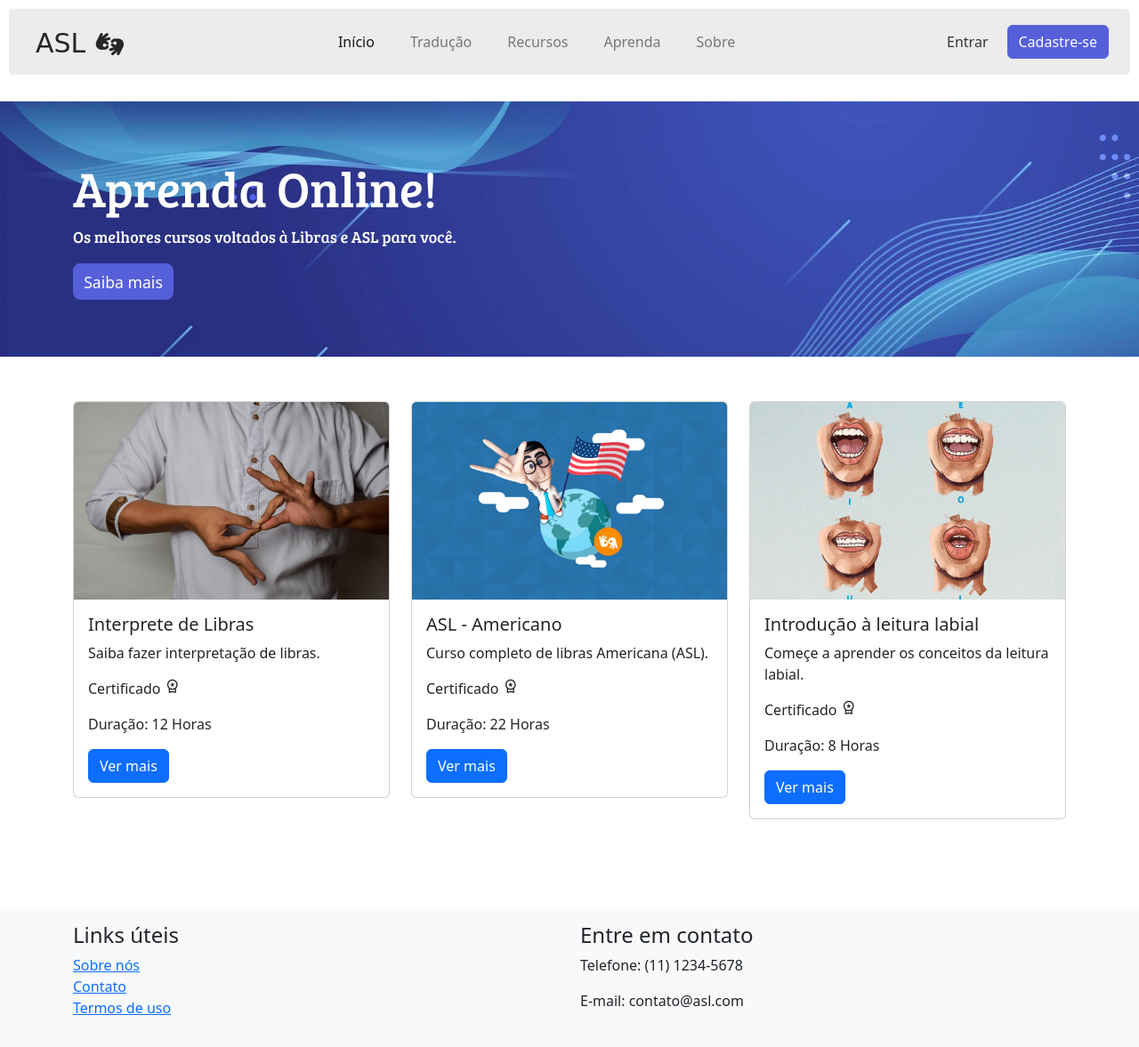
After one commit to SilasPDJ/LibrasASL, a PHP site: page /html/aprenda.html in a window 1280 px wide. The commit adds this page. Shown: the whole page at 89% size. Run offline with PHP 8.4, Linux system fonts and the light colour scheme; some libraries are stand-ins or nearby versions; some web fonts are replaced.

Commit message:
3 - Página de cursos

```diff
--- /dev/null
+++ b/css/aprenda.css
@@ -0,0 +1,47 @@
+@import url('https://fonts.googleapis.com/css2?family=Bree+Serif&display=swap');
+
+html, body {
+    overflow-x: hidden;
+  }
+
+.jumbotron {
+    margin-top: 30px;
+}
+
+.container.cursos{
+    margin-top: 50px;
+}
+
+a.btn.btn-primary.btn-lg{
+    background-color: #565fda; /* cor de fundo */
+    border-color: #565fda; /* cor da borda */
+    color: #ffffff; /* cor do texto */
+    font-size: 1.1rem;
+    padding: 0.4rem 0.7rem;
+  }
+
+ a.btn.btn-primary.btn-lg:hover {
+    background-color: #3d48db; /* cor de fundo quando o cursor está sobre o botão */
+    color: #ffffff; /* cor do texto quando o cursor está sobre o botão */
+  }
+
+  h1.title {
+    color: #ffffff;
+    font-family: 'Bree Serif', serif;
+  }
+
+  p.subTitle {
+    color: #ffffff;
+    font-family: 'Bree Serif', serif;
+    font-size: 18px;
+  }
+
+  span.material-symbols-outlined {
+    font-size: 18px;
+  }
+
+  @media only screen and (max-width: 680px) {
+    .cursos .card {
+    margin-bottom: 30px;
+    }
+    }
--- a/css/cadastro.css
+++ b/css/cadastro.css
@@ -1,3 +1,7 @@
+html, body {
+    overflow-x: hidden;
+  }
+
 .pagina{
     display: flex;
     flex-direction: row;
--- a/css/login.css
+++ b/css/login.css
@@ -1,3 +1,7 @@
+html, body {
+    overflow-x: hidden;
+  }
+
 .container {
     margin-top: 200px;
 }
--- a/css/nav.css
+++ b/css/nav.css
@@ -107,7 +107,7 @@
       font-size: 1rem;
       padding: 0.7rem 1rem;
       margin-left: 25px;
-       width: 30%;
+      width: 30%;
 
     }
 
--- a/css/style.css
+++ b/css/style.css
@@ -51,6 +51,9 @@ html, body {
     font-size: 40px;
   }
 
+  footer {
+    margin-top: 100px;
+  }
 
   @media only screen and (max-width: 760px) {
 
--- /dev/null
+++ b/html/aprenda.html
@@ -0,0 +1,138 @@
+<!DOCTYPE html>
+<html>
+    <head>
+        <meta charset="utf-8">
+        <meta name="viewport" content="width=device-width, initial-scale=1">
+        <title>Aprenda</title>
+        <link rel="canonical" href="https://getbootstrap.com/docs/5.0/examples/carousel/">
+        <link rel="stylesheet" type="text/css" href="../css/style.css">
+        <link rel="stylesheet" type="text/css" href="../css/nav.css">
+        <link rel="stylesheet" type="text/css" href="../css/aprenda.css">
+        <meta name="viewport" content="width=device-width, initial-scale=1.0">
+
+        <link rel="stylesheet" type="text/css" href="../fontawesome/css/all.min.css">
+        <link rel="stylesheet" href="https://maxcdn.bootstrapcdn.com/bootstrap/4.0.0/css/bootstrap.min.css">
+
+        <script src="https://code.jquery.com/jquery-3.2.1.slim.min.js"></script>
+        <script src="https://maxcdn.bootstrapcdn.com/bootstrap/4.0.0/js/bootstrap.min.js"></script>
+        <link href="https://cdn.jsdelivr.net/npm/bootstrap@5.3.0-alpha3/dist/css/bootstrap.min.css" rel="stylesheet" integrity="sha384-KK94CHFLLe+nY2dmCWGMq91rCGa5gtU4mk92HdvYe+M/SXH301p5ILy+dN9+nJOZ" crossorigin="anonymous">
+
+        <link rel="stylesheet" href="https://fonts.googleapis.com/css2?family=Material+Symbols+Outlined:opsz,wght,FILL,GRAD@48,400,0,0" />
+        <link rel="stylesheet" href="https://fonts.googleapis.com/css2?family=Material+Symbols+Outlined:opsz,wght,FILL,GRAD@48,400,0,0" />
+      </head>
+  <body>
+     <!-- TOPO -->
+     <header>
+        <!-- NAVBAR RESPONSIVA -->
+        <nav class="navbar navbar-expand-lg navbar-light">
+          <div class="nav-logo">
+            <a class="navbar-brand navtitle" href="aprenda.html">ASL <i class="fa-solid fa-hands-asl-interpreting"></i></a>
+          </div>
+
+          <button class="navbar-toggler mr-4" type="button" data-toggle="collapse" data-target="#navbarNavAltMarkup" aria-controls="navbarNavAltMarkup" aria-expanded="false" aria-label="Toggle navigation">
+              <span class="navbar-toggler-icon"></span>
+          </button>
+          <div class="collapse navbar-collapse " id="navbarNavAltMarkup">
+              <div class="navbar-nav mx-auto">
+                  <a class="nav-item nav-link active ml-4" href="index.html">Início</a>
+                  <a class="nav-item nav-link ml-4" href="#">Tradução</a>
+                  <a class="nav-item nav-link ml-4" href="index.html">Recursos</a>
+                  <a class="nav-item nav-link ml-4" href="aprenda.html">Aprenda</a>
+                  <a class="nav-item nav-link ml-4" href="index.html">Sobre</a>
+                  <hr class="linhabar d-lg-none w-100 my-2">
+              </div>
+              <br>
+              <a href="login.html" target="_blank">
+                <button type="button" class="btn btn-outline-secondary um ml-4 mr-2">Entrar</button>
+              </a><br>
+              <a href="cadastrar.html" target="_blank">
+                <button type="button" class="btn btn-outline-secondary dois mr-4">Cadastre-se</button>
+              </a>
+          </div>
+        </nav>
+      </header>
+
+
+       <!-- BANNER -->
+    <div class="jumbotron jumbotron-fluid" style="background-image: url('../img/fundoAprenda.png'); background-size: cover;">
+      <div class="container">
+        <h1 class="display-4 title">Aprenda Online!</h1>
+        <p class="lead subTitle">Os melhores cursos voltados à Libras e ASL para você.</p>
+        <a class="btn btn-primary btn-lg" href="#" role="button">Saiba mais</a>
+      </div>
+    </div>
+
+
+     <!-- CARDS DOS CURSOS -->
+    <div class="container cursos">
+        <div class="row">
+          <div class="col-md-4">
+            <div class="card">
+              <img class="card-img-top" src="../img/interprete.jpg" alt="Imagem 1">
+              <div class="card-body">
+                <h5 class="card-title">Interprete de Libras</h5>
+                <p class="card-text">Saiba fazer interpretação de libras.</p>
+                <p class="card-text"> Certificado
+                  <span class="material-symbols-outlined">workspace_premium</span>
+                </p>
+                <p class="card-text">Duração: 12 Horas</p>
+                <a href="#" class="btn btn-primary">Ver mais</a>
+              </div>
+            </div>
+          </div>
+          <div class="col-md-4">
+            <div class="card">
+              <img class="card-img-top" src="../img/aslAmerica.png" alt="Imagem 2">
+              <div class="card-body">
+                <h5 class="card-title">ASL - Americano</h5>
+                <p class="card-text">Curso completo de libras Americana (ASL).</p>
+                <p class="card-text"> Certificado
+                  <span class="material-symbols-outlined">workspace_premium</span>
+                </p>
+                <p class="card-text">Duração: 22 Horas</p>
+                <a href="#" class="btn btn-primary">Ver mais</a>
+              </div>
+            </div>
+          </div>
+          <div class="col-md-4">
+            <div class="card">
+              <img class="card-img-top" src="../img/labial.png" alt="Imagem 3">
+              <div class="card-body">
+                <h5 class="card-title">Introdução à leitura labial</h5>
+                <p class="card-text">Começe a aprender os conceitos da leitura labial.</p>
+                <p class="card-text"> Certificado
+                  <span class="material-symbols-outlined">workspace_premium</span>
+                </p>
+                <p class="card-text">Duração: 8 Horas</p>
+                <a href="#" class="btn btn-primary">Ver mais</a>
+              </div>
+            </div>
+          </div>
+        </div>
+      </div>
+
+
+
+
+    <!-- Rodapé da página -->
+    <footer class="footer bg-light py-3">
+        <div class="container">
+          <div class="row">
+            <div class="col-md-6">
+              <h4>Links úteis</h4>
+              <ul class="list-unstyled">
+                <li><a href="#">Sobre nós</a></li>
+                <li><a href="#">Contato</a></li>
+                <li><a href="#">Termos de uso</a></li>
+              </ul>
+            </div>
+            <div class="col-md-6">
+              <h4>Entre em contato</h4>
+              <p>Telefone: (11) 1234-5678</p>
+              <p>E-mail: contato@asl.com</p>
+            </div>
+          </div>
+        </div>
+      </footer>
+  </body>
+</html>
--- a/html/index.html
+++ b/html/index.html
@@ -33,9 +33,9 @@
         <div class="collapse navbar-collapse " id="navbarNavAltMarkup">
             <div class="navbar-nav mx-auto">
                 <a class="nav-item nav-link active ml-4" href="index.html">Início</a>
-                <a class="nav-item nav-link ml-4" href="#">Tradução</a>
+                <a class="nav-item nav-link ml-4" href="traducao.html">Tradução</a>
                 <a class="nav-item nav-link ml-4" href="#secao2">Recursos</a>
-                <a class="nav-item nav-link ml-4" href="#">Aprenda</a>
+                <a class="nav-item nav-link ml-4" href="aprenda.html">Aprenda</a>
                 <a class="nav-item nav-link ml-4" href="#secao1">Sobre</a>
                 <hr class="linhabar d-lg-none w-100 my-2">
             </div>
```
Also changed, not shown: html/traducao.html (added, +74 -0 lines), img/aslAmerica.png (added), img/fundoAprenda.png (added), img/labial.png (added).
